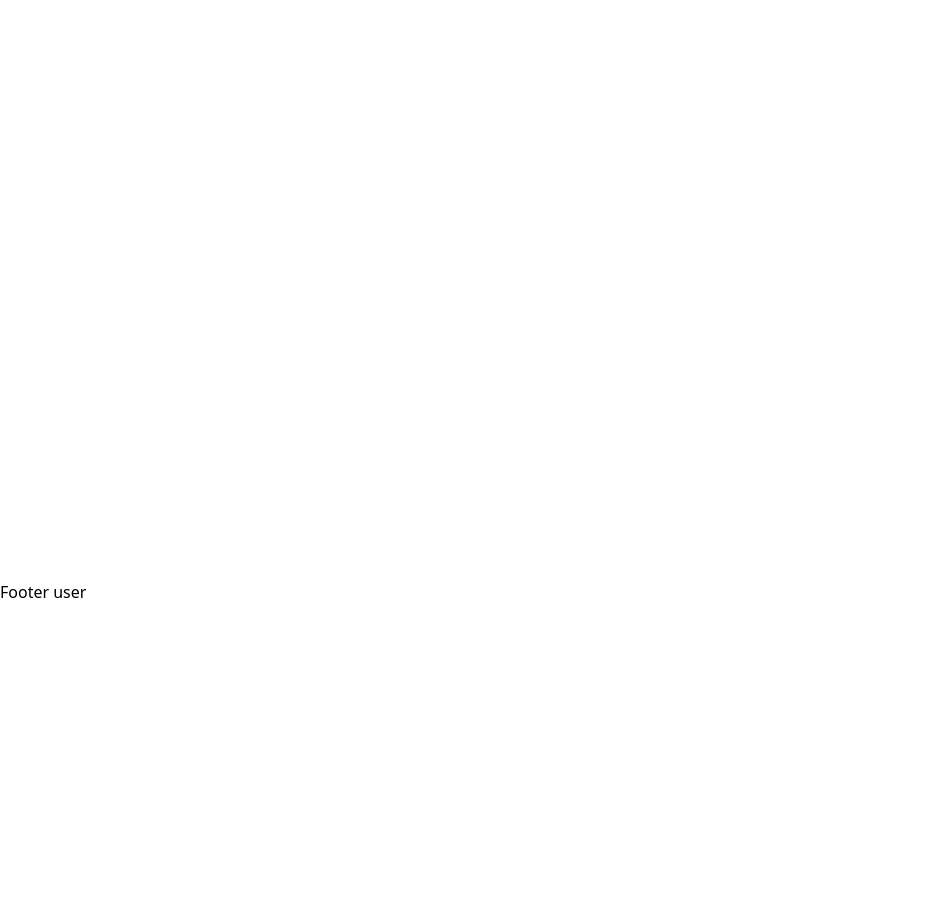
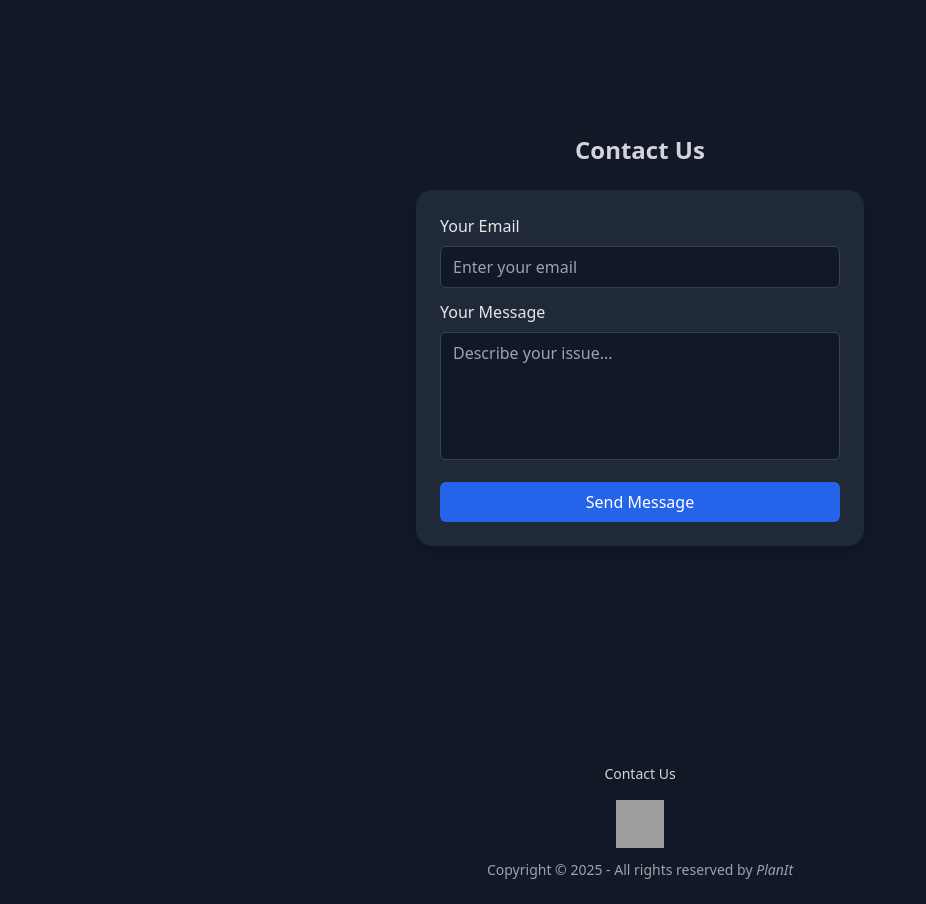
Before and after one commit to rishikesh-babu/Event-Management, a React (Vite) app in the folder client/: page /contact in a window 1280 px wide. Shown: the part 140-1044 px from the top of the page, without its empty margins (0-926 px from the left). Before the commit the page ends 800 px from the top, so only its background shows below. Built offline with nearby package versions, Linux system fonts and the light colour scheme; no server answers; grey boxes are pictures that could not be loaded.

Commit message:
contact page

```diff
--- a/client/src/Components/User/Footer.jsx
+++ b/client/src/Components/User/Footer.jsx
@@ -1,9 +1,29 @@
-import React from 'react'
+import React from "react";
+import { Link } from 'react-router-dom';
+export default function Footer() {
+  return (
+    <footer className="bg-[#121826] text-gray-300 py-6">
+      {/* Top Links */}
+      <div className="flex justify-center space-x-6 mb-4 text-sm">
 
-export default function Footer() {
-    return (
-        <div>
-            Footer user
-        </div>
-    )
+        <Link to="/contact" className="hover:text-white">
+          Contact Us
+        </Link>
+      </div>
+
+      {/* Logo (optional placeholder) */}
+      <div className="flex justify-center mb-3">
+        <img
+          src=" /logo-placeholder.png"
+
+          className="w-12 h-12"
+        />
+      </div>
+
+      {/* Copyright */}
+      <p className="text-center text-sm text-gray-400">
+        Copyright © 2025 - All rights reserved by <span className="italic">PlanIt</span>
+      </p>
+    </footer>
+  );
 }
--- a/client/src/Pages/User/Contact.jsx
+++ b/client/src/Pages/User/Contact.jsx
@@ -1,9 +1,56 @@
-import React from 'react'
+import React, { useState } from "react";
 
 export default function Contact() {
-    return (
-        <div>
-            Contact page
-        </div>
-    )
+  const [email, setEmail] = useState("");
+  const [message, setMessage] = useState("");
+
+  const handleSubmit = (e) => {
+    e.preventDefault();
+    console.log("Email:", email);
+    console.log("Message:", message);
+    alert("Thank you for contacting us! We’ll get back to you soon.");
+    setEmail("");
+    setMessage("");
+  };
+
+  return (
+    <div className="min-h-screen bg-[#121826] flex flex-col items-center justify-center text-gray-300 p-6">
+      <h1 className="text-2xl font-semibold mb-6">Contact Us</h1>
+
+      <form
+        onSubmit={handleSubmit}
+        className="bg-gray-800 p-6 rounded-2xl shadow-lg w-full max-w-md"
+      >
+        <label className="block mb-3">
+          <span className="text-gray-200">Your Email</span>
+          <input
+            type="email"
+            placeholder="Enter your email"
+            value={email}
+            onChange={(e) => setEmail(e.target.value)}
+            required
+            className="w-full mt-2 px-3 py-2 bg-gray-900 border border-gray-700 rounded-md focus:outline-none focus:ring-2 focus:ring-blue-500"
+          />
+        </label>
+
+        <label className="block mb-4">
+          <span className="text-gray-200">Your Message</span>
+          <textarea
+            placeholder="Describe your issue..."
+            value={message}
+            onChange={(e) => setMessage(e.target.value)}
+            required
+            className="w-full mt-2 px-3 py-2 bg-gray-900 border border-gray-700 rounded-md h-32 resize-none focus:outline-none focus:ring-2 focus:ring-blue-500"
+          />
+        </label>
+
+        <button
+          type="submit"
+          className="w-full bg-blue-600 hover:bg-blue-700 py-2 rounded-md text-white font-medium"
+        >
+          Send Message
+        </button>
+      </form>
+    </div>
+  );
 }
```
Also changed, not shown: 1 other file (tests, documents, lock files or other folders).
